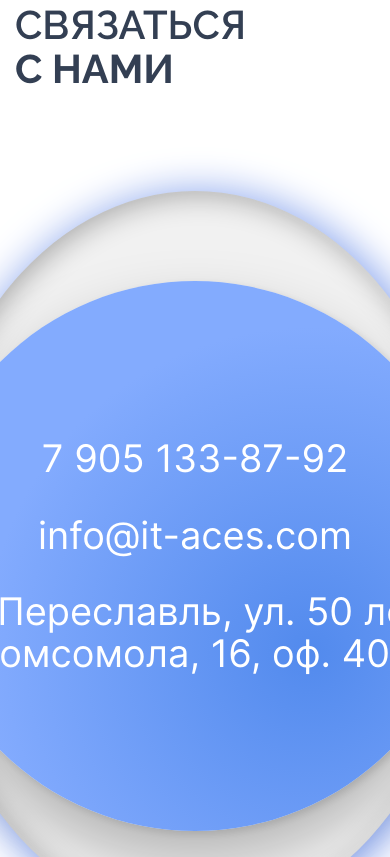
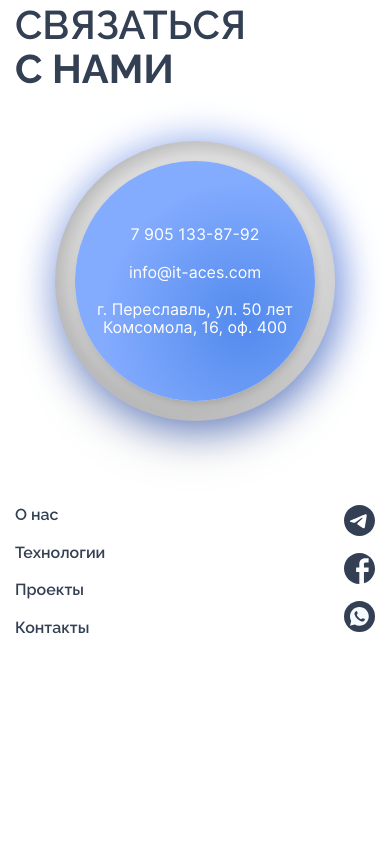
Before and after one commit to gudwinilya/it-aces, a plain HTML site: page src/index.html in a window 390 px wide. Shown: the part 6064-6921 px from the top of the page. After the commit the page ends 6751 px from the top, so only its background shows below. Drawn offline with Linux system fonts and the light colour scheme.

Commit message:
adaptive_footer

```diff
--- a/src/index.html
+++ b/src/index.html
@@ -872,11 +872,23 @@
                         <div class="circle__small">
                             <div class="circle__small-content">
                                 <ul class="contact__list">
-                                    <li class="contact__list-item">7 905 133-87-92</li>
-                                    <li class="contact__list-item">info@it-aces.com</li>
-                                    <li class="contact__list-item">г. Переславль,
-                                        ул. 50 лет Комсомола,
-                                        16, оф. 400</li>
+                                    <li class="contact__list-item">
+                                        <a class="tel-link" href="tel:+79051338792">
+                                            7 905 133-87-92
+                                        </a>
+                                    </li>
+                                    <li class="contact__list-item">
+                                        <a class="mail-link" href="mailto:info@it-aces.com">
+                                            info@it-aces.com
+                                        </a>
+                                    </li>
+                                    <li class="contact__list-item">
+                                        <address class="company-address">
+                                            г. Переславль,
+                                            ул. 50 лет Комсомола,
+                                            16, оф. 400
+                                        </address>
+                                       </li>
                                 </ul>
                             </div>
                         </div>
--- a/src/style/contact.css
+++ b/src/style/contact.css
@@ -71,6 +71,12 @@
 .contact__list-item:not(:last-child) {
     margin-bottom: 35px;
 }
+.tel-link, .mail-link {
+    color: #FFFFFF;
+}
+.company-address {
+    font-style: normal;
+}
 @media (max-width:1160px) {
     .page__contacts .subtitle  {
 
@@ -92,8 +98,25 @@
     .page__contacts-header {
         justify-content: space-between;
     }
+    .circle__main {
+        width: 600px;
+        height: 600px;
+    }
+    .circle__small {
+        width: 450px;
+        height: 450px;
+    }
+    .contact__list-item {
+        font-size: 30px;
+    }
+}
+@media (max-width:768px) {
+
 }
 @media (max-width:650px) {
+    .page__contacts-circle {
+        margin: 80px 0;
+    }
     .page__contacts-header {
         flex-direction: column;
     }
@@ -101,6 +124,36 @@
         order: 2;
         margin-top: 30px;
     }
+    .circle__main {
+        width: 450px;
+        height: 450px;
+    }
+    .circle__small {
+        width: 350px;
+        height: 350px;
+    }
+    .contact__list-item {
+        font-size: 22px;
+    }
+    .contact__list-item:not(:last-child) {
+        margin-bottom: 20px;
+    }
+}
+@media (max-width:500px) {
+    .page__contacts-circle {
+        margin: 50px 0;
+    }
+    .circle__main {
+        width: 280px;
+        height: 280px;
+    }
+    .circle__small {
+        width:240px;
+        height: 240px;
+    }
+    .contact__list-item {
+        font-size: 16px;
+    }
 }
 @media (max-width:350px) {
     .page__contacts .subtitle {
--- a/src/style/footer.css
+++ b/src/style/footer.css
@@ -1,5 +1,5 @@
 .footer {
-    margin-top: 175px;
+    margin-top: 100px;
     padding-bottom: 50px;
 }
 .footer__container {
@@ -80,6 +80,30 @@
 .footer-media__img > :not(:last-child) {
     margin-bottom: 17px;
 }
+@media (max-width: 1160px) {
+    .footer {
+        margin-top: 80px;
+
+    }
+}
+@media (max-width: 992px) {
+    .footer {
+        margin-top: 50px;
+    }
+}
+@media (max-width: 768px) {
+    .footer {
+        margin-top: 40px;
+    }
+}
+@media (max-width: 500px) {
+    .footer {
+        margin-top: 30px;
+    }
+    .footer-logo {
+        display: none;
+    }
+}
 .footer-media__tg {
 }
 .footer-media__tg-link {
```
